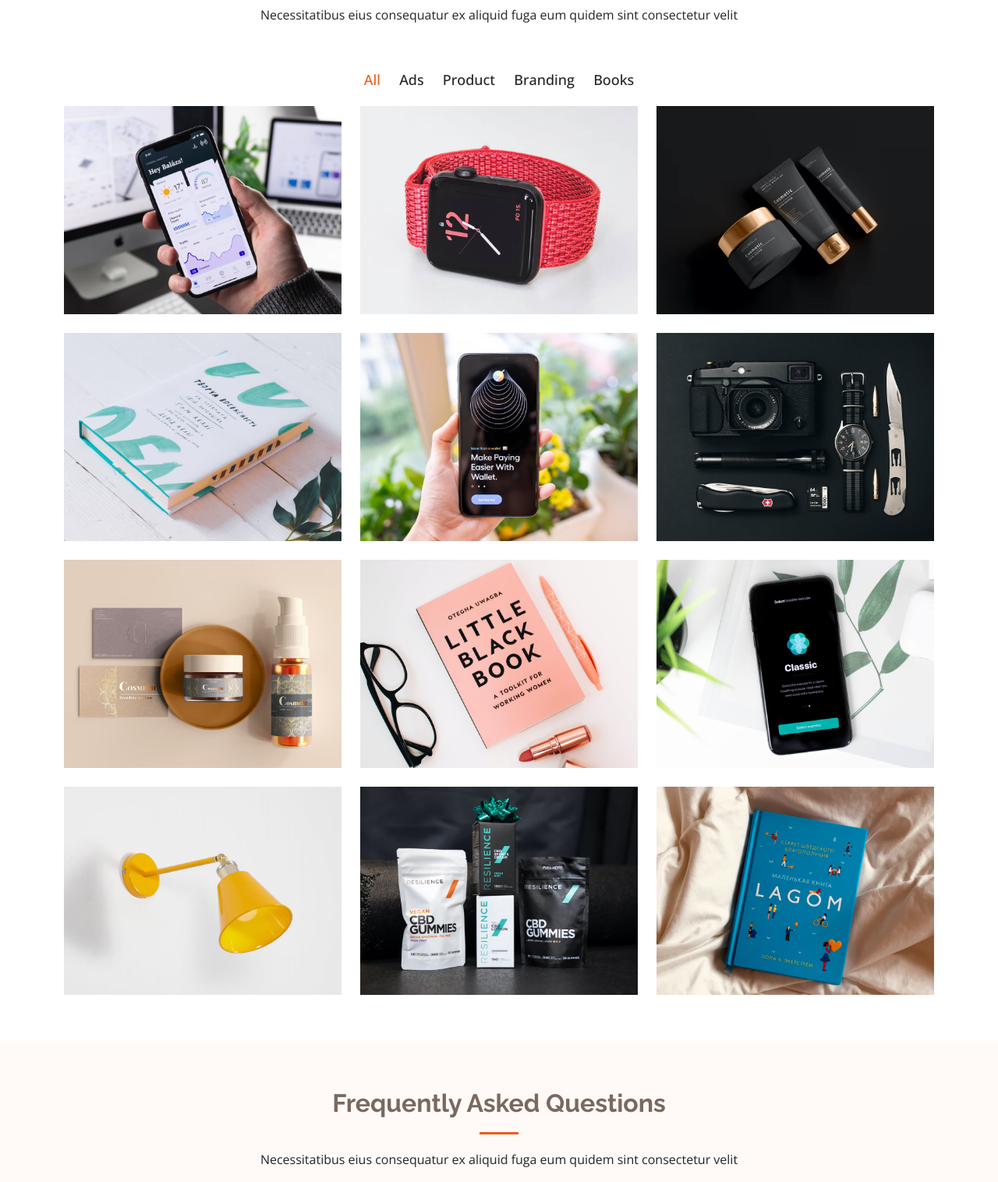
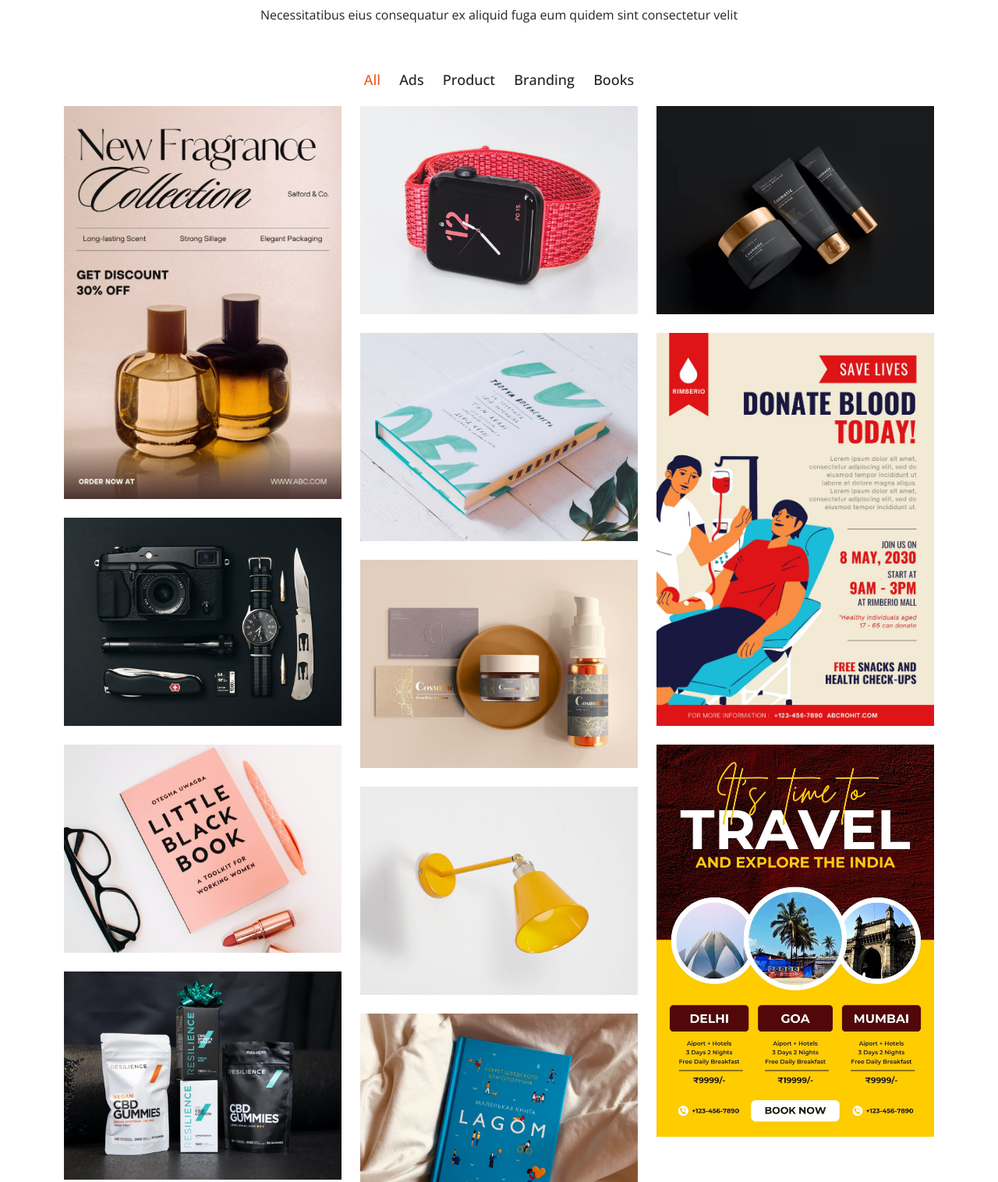
Before and after one commit to rohit3462/paconline, a plain HTML site: page index.html in a window 1280 px wide. Shown: the part 2500-4016 px from the top of the page at 78% size. Drawn offline with nearby package versions, Linux system fonts and the light colour scheme.

Commit message:
App-poster

```diff
--- a/index.html
+++ b/index.html
@@ -267,11 +267,11 @@
 
             <div class="col-lg-4 col-md-6 portfolio-item isotope-item filter-app">
               <div class="portfolio-content h-100">
-                <img src="assets/img/portfolio/app-1.jpg" class="img-fluid" alt="">
+                <img src="assets/img/portfolio/app-11.jpg" class="img-fluid" alt="">
                 <div class="portfolio-info">
                   <h4>App 1</h4>
                   <p>Lorem ipsum, dolor sit amet consectetur</p>
-                  <a href="assets/img/portfolio/app-1.jpg" title="App 1" data-gallery="portfolio-gallery-app"
+                  <a href="assets/img/portfolio/app-11.jpg" title="App 1" data-gallery="portfolio-gallery-app"
                     class="glightbox preview-link"><i class="bi bi-zoom-in"></i></a>
                   <a href="portfolio-details.html" title="More Details" class="details-link"><i
                       class="bi bi-link-45deg"></i></a>
@@ -325,11 +325,11 @@
 
             <div class="col-lg-4 col-md-6 portfolio-item isotope-item filter-app">
               <div class="portfolio-content h-100">
-                <img src="assets/img/portfolio/app-2.jpg" class="img-fluid" alt="">
+                <img src="assets/img/portfolio/app-22.jpg" class="img-fluid" alt="">
                 <div class="portfolio-info">
                   <h4>App 2</h4>
                   <p>Lorem ipsum, dolor sit amet consectetur</p>
-                  <a href="assets/img/portfolio/app-2.jpg" title="App 2" data-gallery="portfolio-gallery-app"
+                  <a href="assets/img/portfolio/app-22.jpg" title="App 2" data-gallery="portfolio-gallery-app"
                     class="glightbox preview-link"><i class="bi bi-zoom-in"></i></a>
                   <a href="portfolio-details.html" title="More Details" class="details-link"><i
                       class="bi bi-link-45deg"></i></a>
@@ -383,11 +383,11 @@
 
             <div class="col-lg-4 col-md-6 portfolio-item isotope-item filter-app">
               <div class="portfolio-content h-100">
-                <img src="assets/img/portfolio/app-3.jpg" class="img-fluid" alt="">
+                <img src="assets/img/portfolio/app-33.jpg" class="img-fluid" alt="">
                 <div class="portfolio-info">
                   <h4>App 3</h4>
                   <p>Lorem ipsum, dolor sit amet consectetur</p>
-                  <a href="assets/img/portfolio/app-3.jpg" title="App 3" data-gallery="portfolio-gallery-app"
+                  <a href="assets/img/portfolio/app-33.jpg" title="App 3" data-gallery="portfolio-gallery-app"
                     class="glightbox preview-link"><i class="bi bi-zoom-in"></i></a>
                   <a href="portfolio-details.html" title="More Details" class="details-link"><i
                       class="bi bi-link-45deg"></i></a>
```
Also changed, not shown: assets/img/portfolio/app-11.jpg (added), assets/img/portfolio/app-22.jpg (added), assets/img/portfolio/app-33.jpg (added).
